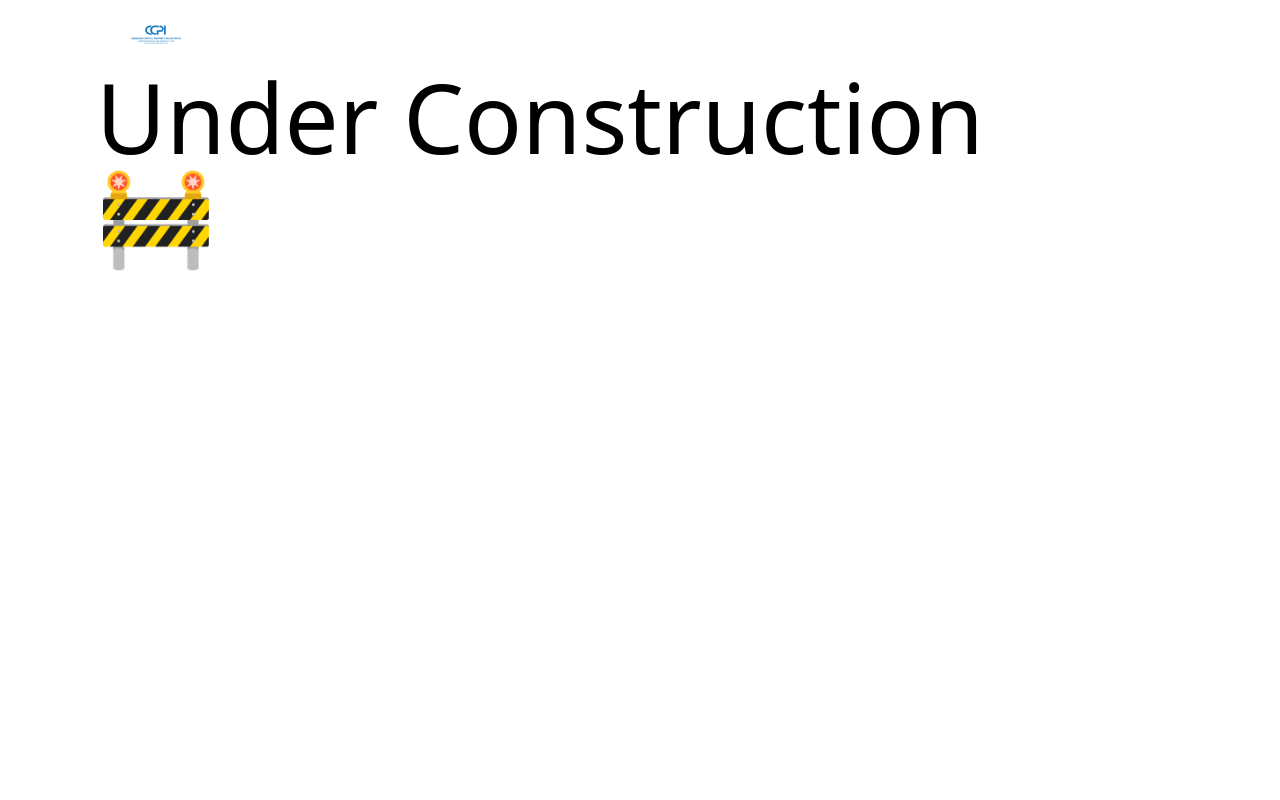
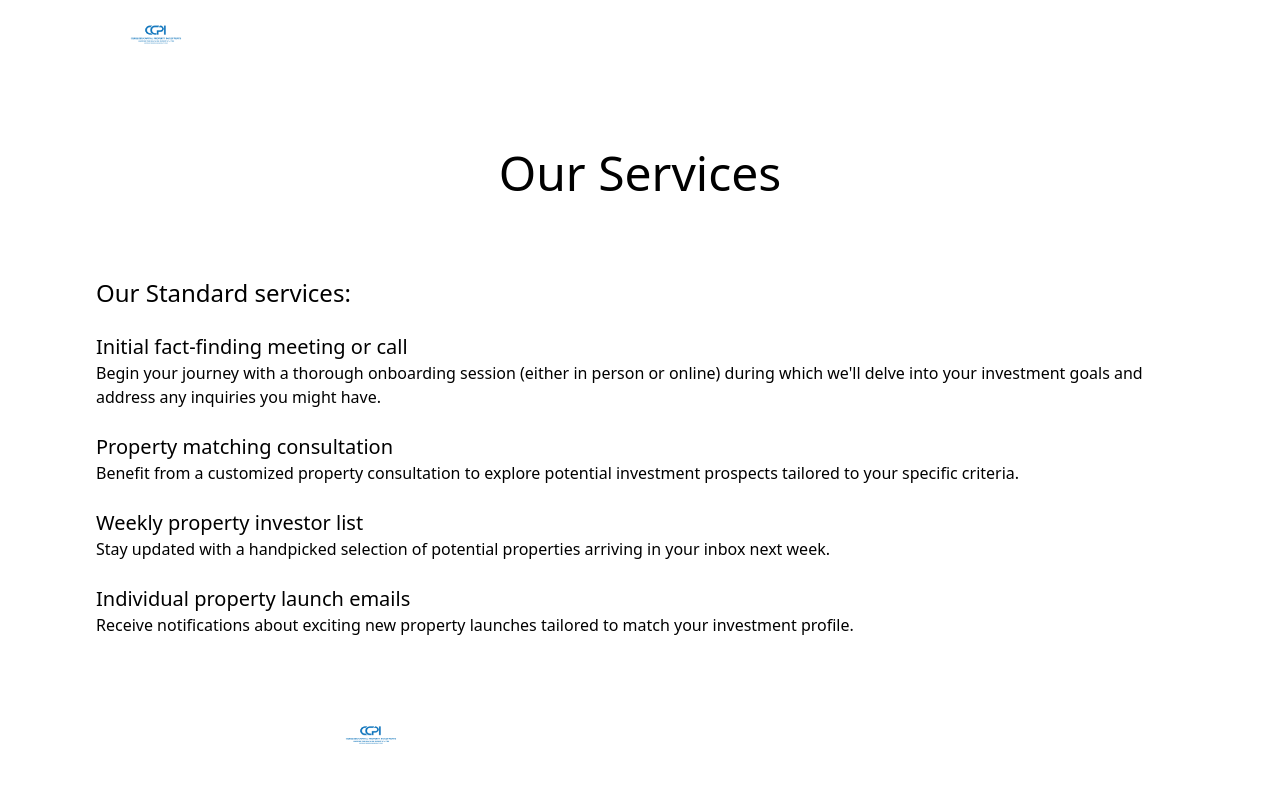
Before and after one commit to MaxLongBao/franco-website, a Gatsby site: page /services in a window 1280 px wide. Shown: the top 800 px of the page. Built offline with nearby package versions, Linux system fonts and the light colour scheme; Gatsby itself is replaced by a stand-in of ours.

Commit message:
construction

```diff
--- a/src/pages/index.js
+++ b/src/pages/index.js
@@ -6,7 +6,7 @@ import "../css/index.css";
 const IndexPage = () => {
   return (
     <div>
-      <Navbar />
+      {/* <Navbar />
       <main className="px-6 md:px-24 index-main h-svh">
         <header className="md:w-2/3 md:pt-16">
           <h1 className="main-header text-6xl md:text-7xl font-bold">Are you looking to invest your money in property?</h1>
@@ -86,7 +86,8 @@ const IndexPage = () => {
           <a href="/services"><h4 className="text-2xl text-red-700 text-bold underline decoration-dotted">Click here to know more about our services</h4></a>
         </div>
       </main>
-      <Footer />
+      <Footer /> */}
+      Under construction
     </div>
   )
 }
--- a/src/pages/services.js
+++ b/src/pages/services.js
@@ -7,9 +7,27 @@ const ServicesPage = () => {
   return (
     <div>
       <Navbar />
-      <main className="px-6 md:px-24 index-main h-svh">
-        <p className="text-8xl">Under Construction</p>
-        <p className="text-8xl">&#128679;</p>
+      <main className="px-6 md:px-24 pt-20">
+        {/* <p className="text-8xl">Under Construction</p>
+        <p className="text-8xl">&#128679;</p> */}
+        <h2 className="text-4xl md:text-5xl mb-20 text-center">Our Services</h2>
+        <h4 className="text-2xl">Our Standard services:</h4>
+        <br />
+        <h5 className="text-xl">Initial fact-finding meeting or call</h5>
+        <p>Begin your journey with a thorough onboarding session (either in person or online) during which we'll delve into your investment goals and address any inquiries you might have.</p>
+        <br/>
+        <h5 className="text-xl">Property matching consultation</h5>
+        <p>Benefit from a customized property consultation to explore potential investment prospects tailored to your specific criteria.</p>
+        <br/>
+        <h5 className="text-xl">Weekly property investor list</h5>
+        <p>Stay updated with a handpicked selection of potential properties arriving in your inbox next week.</p>
+        <br/>
+        <h5 className="text-xl">Individual property launch emails</h5>
+        <p>Receive notifications about exciting new property launches tailored to match your investment profile.</p>
+        <br/>
+      </main>
+      <main className="px-6 md:px-24 bg-black text-white">
+
       </main>
       <Footer />
     </div>
```
